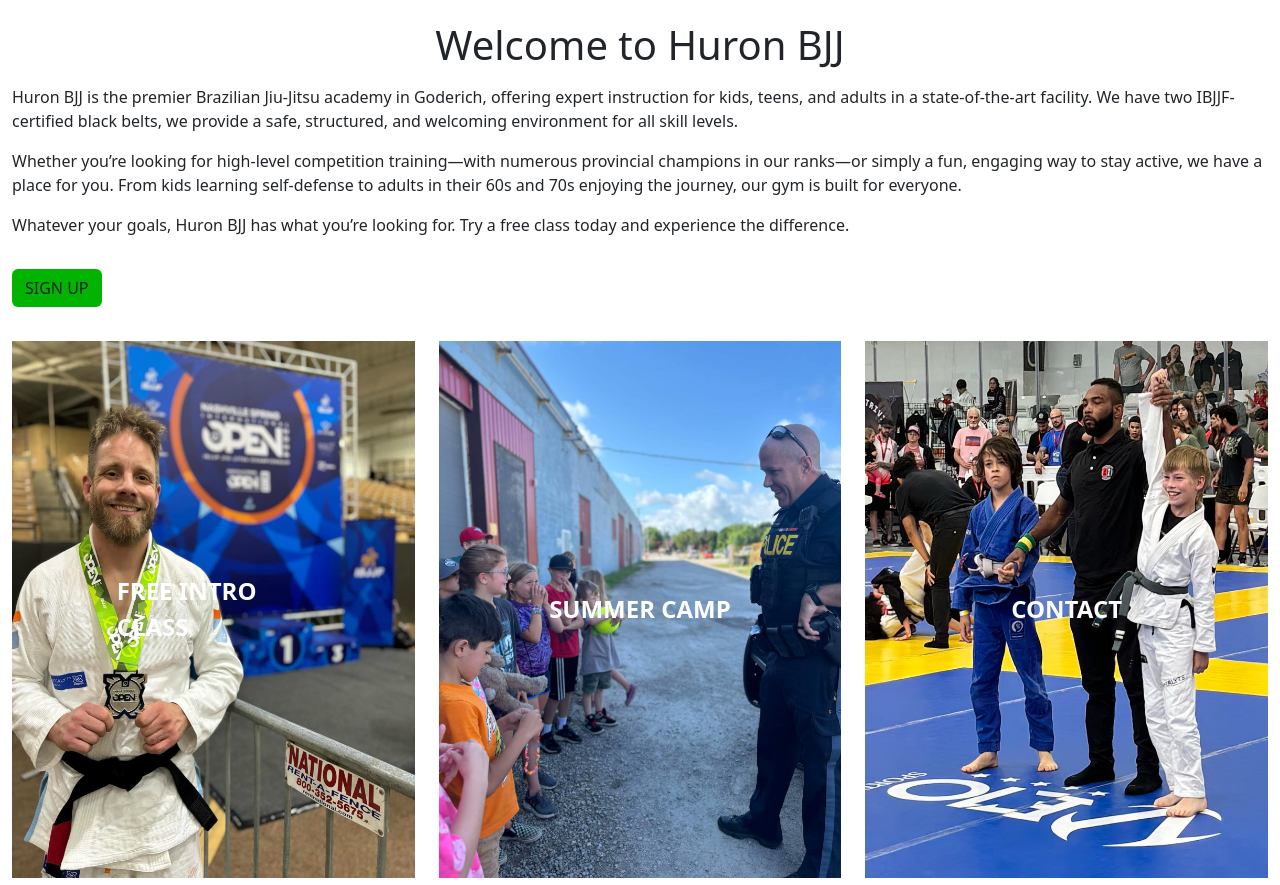
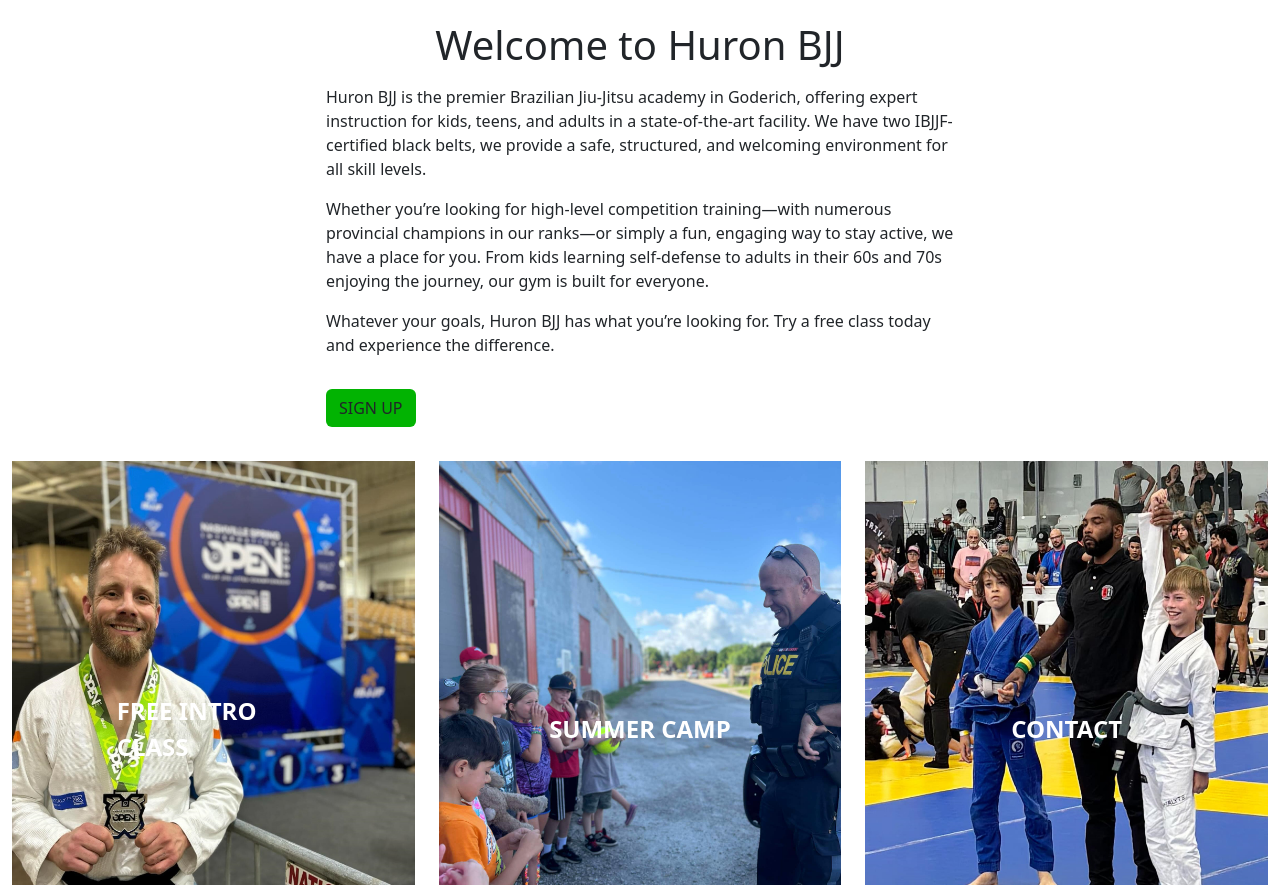
Before and after one commit to RJD72/huron-bjj, a plain HTML site: page index.html in a window 1280 px wide. Shown: the part 1090-1975 px from the top of the page. Drawn offline with nearby package versions, Linux system fonts and the light colour scheme.

Commit message:
updated landing page layout

```diff
--- a/index.html
+++ b/index.html
@@ -193,24 +193,25 @@
       <section class="container-fluid">
         <div>
           <h1 class="text-center mt-4">Welcome to Huron BJJ</h1>
-          <div class="mt-3">
+          <div class="mt-3 welcome-content-container">
+            <div class="welcome-content">
               <p>
-              Huron BJJ is the premier Brazilian Jiu-Jitsu academy in Goderich,
-              offering expert instruction for kids, teens, and adults in a
-              state-of-the-art facility. We have two IBJJF-certified black
-              belts, we provide a safe, structured, and welcoming environment
-              for all skill levels.
+                Huron BJJ is the premier Brazilian Jiu-Jitsu academy in
+                Goderich, offering expert instruction for kids, teens, and
+                adults in a state-of-the-art facility. We have two
+                IBJJF-certified black belts, we provide a safe, structured, and
+                welcoming environment for all skill levels.
               </p>
               <p>
                 Whether you’re looking for high-level competition training—with
                 numerous provincial champions in our ranks—or simply a fun,
                 engaging way to stay active, we have a place for you. From kids
-              learning self-defense to adults in their 60s and 70s enjoying the
-              journey, our gym is built for everyone.
+                learning self-defense to adults in their 60s and 70s enjoying
+                the journey, our gym is built for everyone.
               </p>
               <p>
-              Whatever your goals, Huron BJJ has what you’re looking for. Try a
-              free class today and experience the difference.
+                Whatever your goals, Huron BJJ has what you’re looking for. Try
+                a free class today and experience the difference.
               </p>
               <a
                 href="https://huron-bjj.gymdesk.com/signup"
@@ -224,6 +225,7 @@
                   Sign Up
                 </button>
               </a>
+            </div>
           </div>
         </div>
       </section>
--- a/styles.css
+++ b/styles.css
@@ -24,6 +24,10 @@ article {
 
 .new-logo img {
   width: 300px;
+}
+
+.welcome-content-container {
+  width: 100%;
 }
 
 .navbar-brand h3 {
@@ -120,6 +124,13 @@ div a .join-now-btn:hover {
   }
 }
 
+@media (min-width: 992px) {
+  .welcome-content {
+    max-width: 50%;
+    margin: 5px auto;
+  }
+}
+
 @media (min-width: 999px) {
   .join-us {
     width: 50%;
```
Lines whose indentation alone changed are shown as unchanged.
